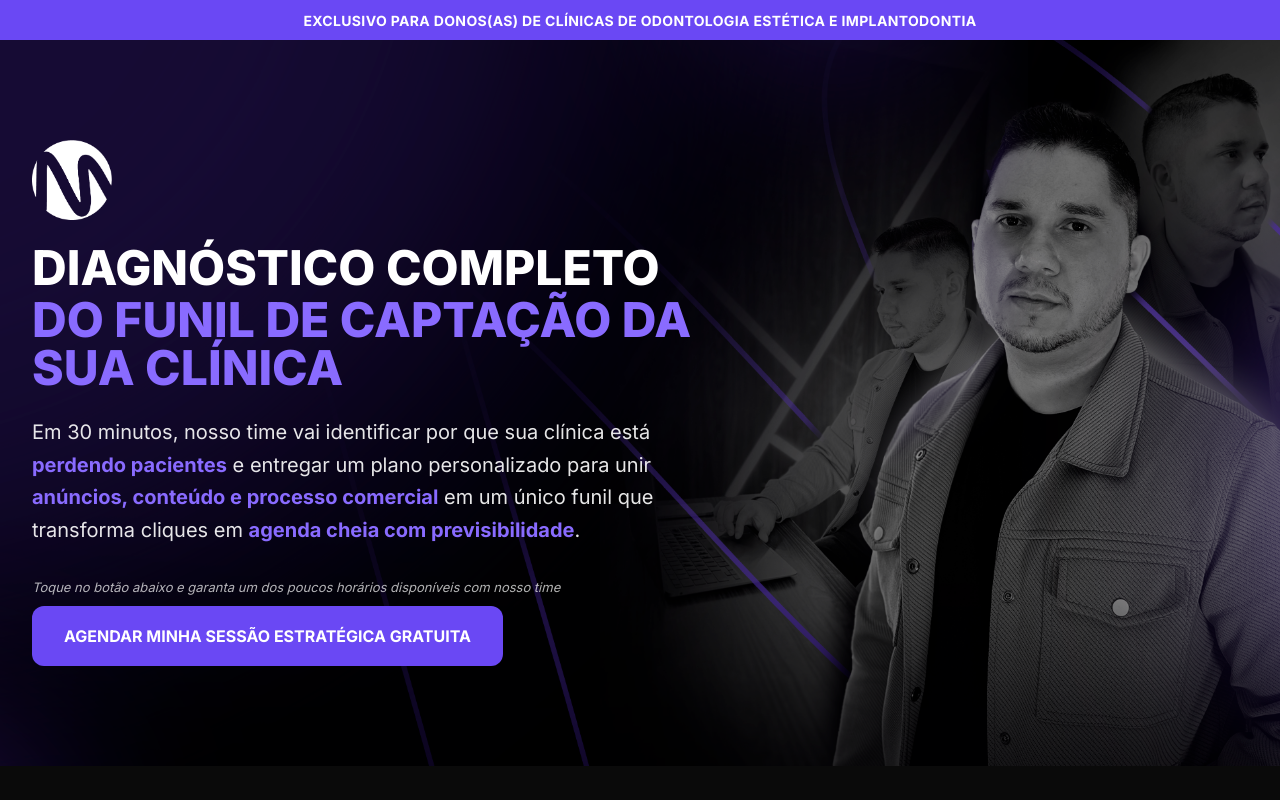
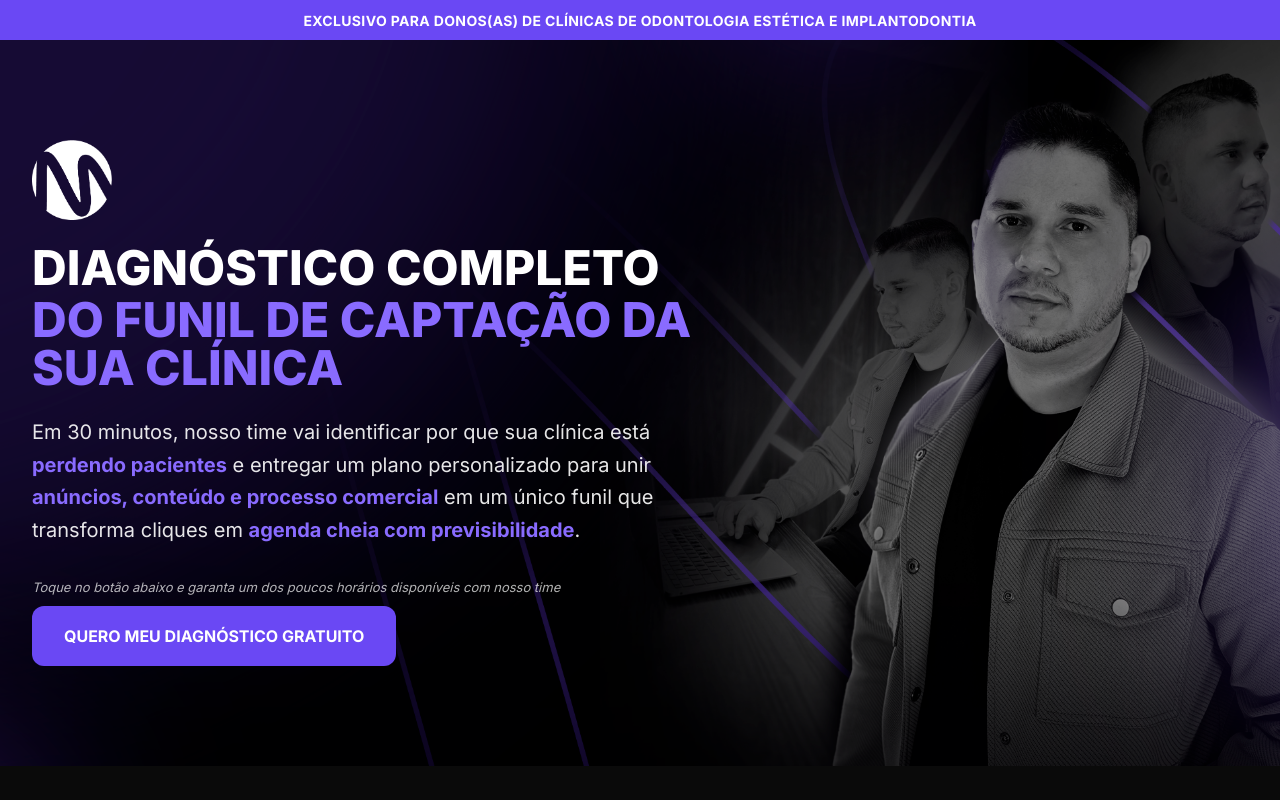
Before and after one commit to Agencia-Lema-Digital/lema-lp-odonto, a React (Vite) app: page / in a window 1280 px wide. Shown: the top 800 px of the page. Built offline with nearby package versions, Linux system fonts and the light colour scheme; the HTML template or start-up script is replaced by a standard one.

Commit message:
Atualizou texto do CTA da hero
Co-authored-by: lemaagdigital <240208266+lemaagdigital@users.noreply.github.com>

```diff
--- a/src/components/Header.tsx
+++ b/src/components/Header.tsx
@@ -31,7 +31,7 @@ const Header = () => {
           href={getUrlWithParams("https://form.respondi.app/5196P56V")}
           className="hidden sm:inline-flex items-center gap-2 bg-primary text-primary-foreground font-semibold text-sm px-5 py-2.5 rounded-lg hover:bg-secondary transition-colors"
         >
-          Agendar Sessão Gratuita
+          Quero Meu Diagnóstico Gratuito
         </a>
       </div>
     </header>
--- a/src/components/HeroSection.tsx
+++ b/src/components/HeroSection.tsx
@@ -92,7 +92,7 @@ const HeroSection = () =>
               Toque no botão abaixo e garanta um dos poucos horários disponíveis com nosso time
             </p>
             <CTAButton className="w-full md:w-auto bg-[#6A48F4] text-primary-foreground font-bold uppercase text-base px-8 py-4 md:py-[18px] rounded-lg cta-glow hover:bg-secondary transition-colors">
-              AGENDAR MINHA SESSÃO ESTRATÉGICA GRATUITA
+              QUERO MEU DIAGNÓSTICO GRATUITO
             </CTAButton>
             {/* Mobile scarcity text */}
             <p className="md:hidden text-[12px] text-white/60 text-center pt-1">
```
